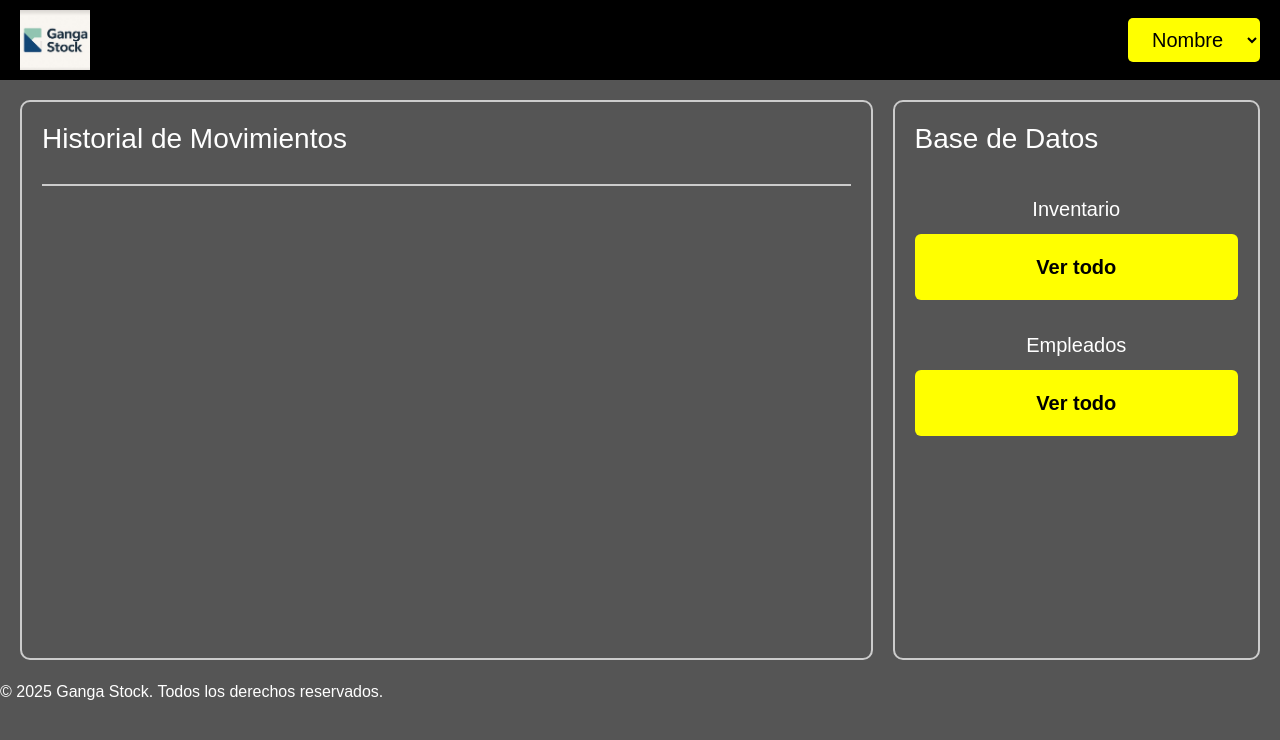
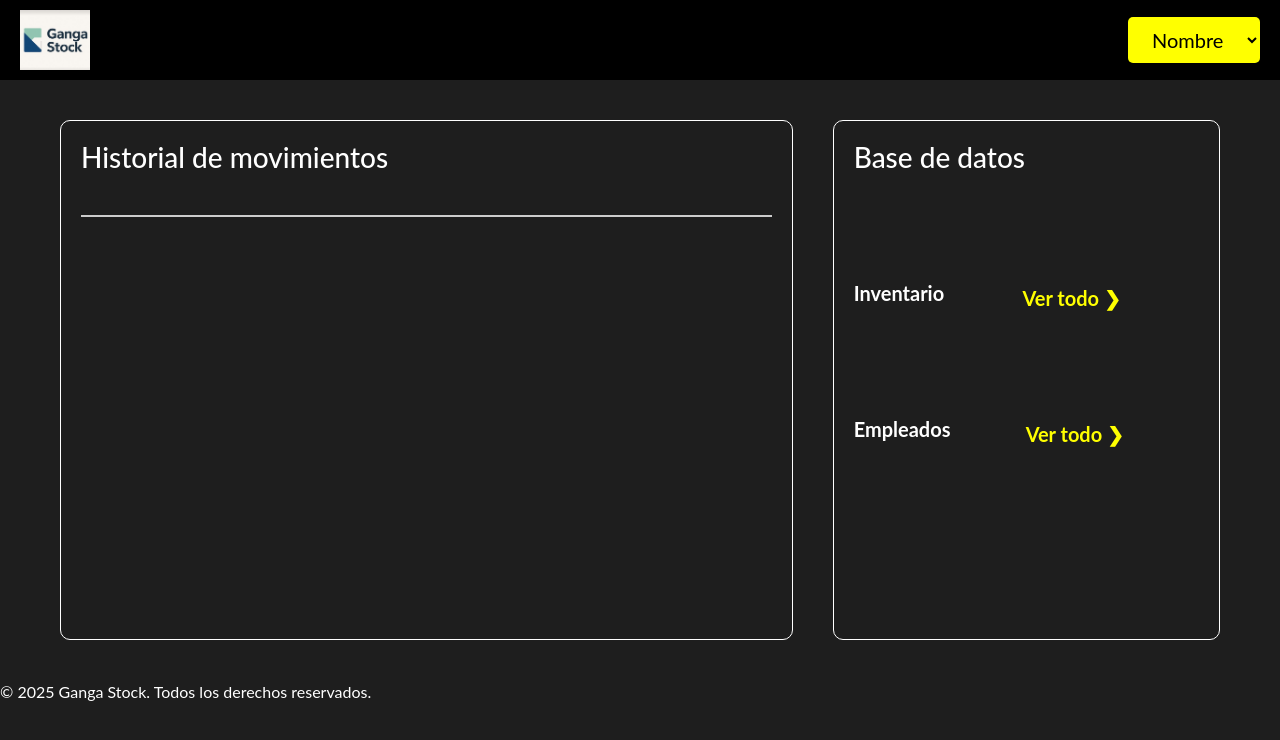
Before and after one commit to gangaxx/Ganga-Stock, a Django app: page /index_admin/ in a window 1280 px wide. Shown: the top 740 px of the page. Run offline with Django 5.2, Linux system fonts and the light colour scheme.

Commit message:
vista admin modificada

```diff
--- a/aplicacion/templates/index_admin.html
+++ b/aplicacion/templates/index_admin.html
@@ -3,13 +3,76 @@
 
 {% block content %}
 
+<style>
+  body {
+    background-color: #1e1e1e;
+    color: white;
+    font-family: 'Lato', sans-serif;
+  }
+
+  .main {
+    display: flex;
+    justify-content: space-between;
+    padding: 40px 60px;
+  }
+
+  .panel {
+    border: 1px solid #fff;
+    padding: 20px;
+    background-color: #1e1e1e;
+  }
+
+  .left-panel-admin {
+    flex: 2;
+    margin-right: 20px;
+  }
+
+  .right-panel-admin {
+    flex: 1;
+    display: flex;
+    flex-direction: column;
+    gap: 40px;
+  }
+
+  .history-box {
+    height: 400px;
+    background-color: #1e1e1e;
+  }
+
+  .section {
+    display: flex;
+    justify-content: space-between;
+    align-items: center;
+  }
+
+  .section-title {
+    font-weight: bold;
+  }
+
+  .style-button {
+    background: none;
+    border: none;
+    color: #ff0;
+    font-weight: bold;
+    cursor: pointer;
+  }
+
+  .style-button::after {
+    content: " ❯";
+  }
+
+  h2 {
+    margin-bottom: 20px;
+  }
+</style>
+
 <div class="main">
   <div class="panel left-panel-admin">
-    <h2>Historial de Movimientos</h2>
+    <h2>Historial de movimientos</h2>
     <div class="history-box"></div>
   </div>
   <div class="panel right-panel-admin">
-    <h2>Base de Datos</h2>
+    <h2>Base de datos</h2>
     <div class="section">
       <div class="section-title">Inventario</div>
       <button class="style-button">Ver todo</button>
```
Also changed, not shown: aplicacion/templates/index.html (+6 -1 lines).
